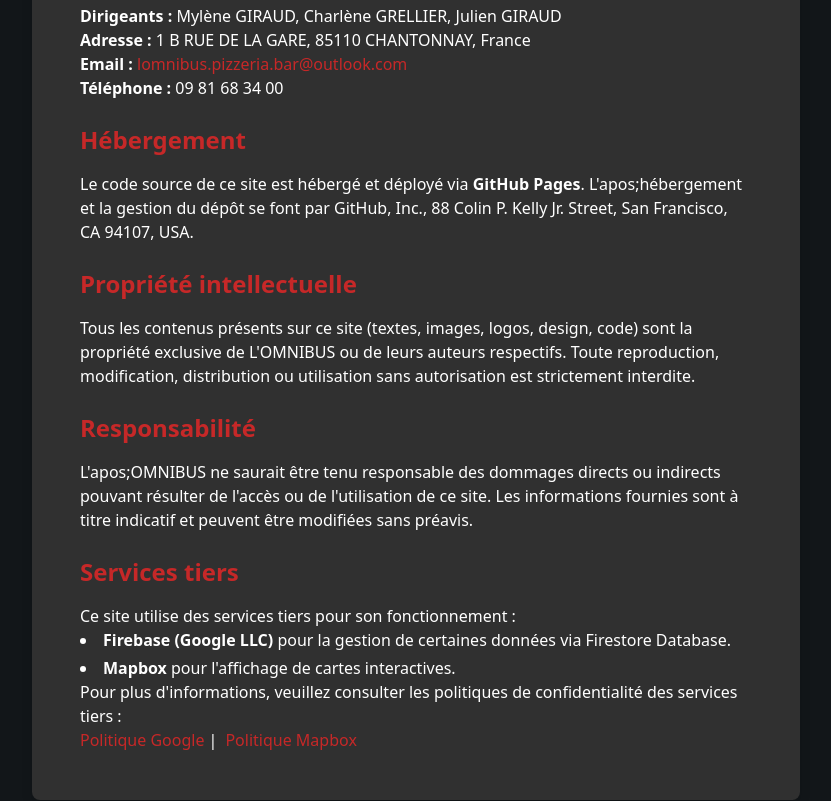
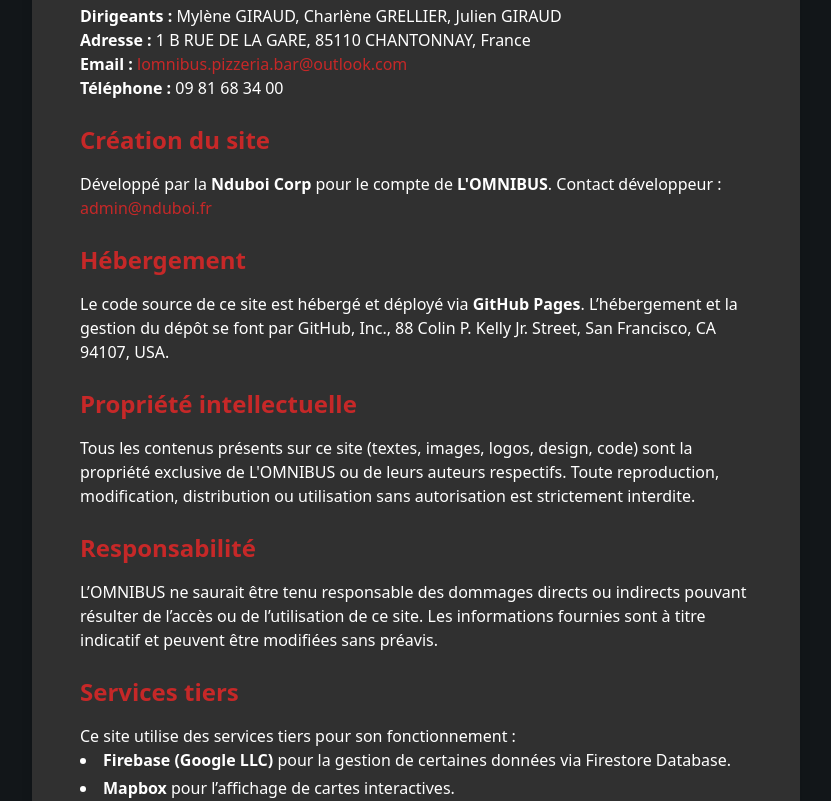
Before and after one commit to nduboi/omnibus.fr, a Next.js app: page /legal in a window 1280 px wide. Shown: the part 405-1206 px from the top of the page, without its empty margins (224-1055 px from the left). Built offline with nearby package versions, Linux system fonts and the light colour scheme.

Commit message:
fix: Update legal page with developer information and correct typographical errors

```diff
--- a/src/app/legal/page.tsx
+++ b/src/app/legal/page.tsx
@@ -1,9 +1,8 @@
+// src/app/legal/page.tsx
 "use client"
 
 import Image from "next/image"
 import { useRouter } from "next/navigation"
-import { Button } from "@/components/ui/button"
-import { ArrowLeft } from "lucide-react"
 import { LegalHeader } from "./components/LegalHeader"
 
 export default function LegalPage() {
@@ -32,12 +31,21 @@
           <p><strong>Téléphone :</strong> 09 81 68 34 00</p>
         </section>
 
+        {/* Création du site */}
+        <section>
+          <h2 className="text-2xl font-semibold mb-4 text-[var(--primary)]">Création du site</h2>
+          <p>
+            Développé par la <strong>Nduboi Corp</strong> pour le compte de <strong>L&apos;OMNIBUS</strong>.
+            Contact développeur : <a href="mailto:admin@nduboi.fr" className="text-[var(--accent)] hover:underline">admin@nduboi.fr</a>
+          </p>
+        </section>
+
         {/* Hébergement */}
         <section>
           <h2 className="text-2xl font-semibold mb-4 text-[var(--primary)]">Hébergement</h2>
           <p>
             Le code source de ce site est hébergé et déployé via <strong>GitHub Pages</strong>.
-            L&apos;apos;hébergement et la gestion du dépôt se font par GitHub, Inc., 88 Colin P. Kelly Jr. Street, San Francisco, CA 94107, USA.
+            L’hébergement et la gestion du dépôt se font par GitHub, Inc., 88 Colin P. Kelly Jr. Street, San Francisco, CA 94107, USA.
           </p>
         </section>
 
@@ -54,7 +62,7 @@
         <section>
           <h2 className="text-2xl font-semibold mb-4 text-[var(--primary)]">Responsabilité</h2>
           <p>
-            L&apos;apos;OMNIBUS ne saurait être tenu responsable des dommages directs ou indirects pouvant résulter de l&apos;accès ou de l&apos;utilisation de ce site.
+            L’OMNIBUS ne saurait être tenu responsable des dommages directs ou indirects pouvant résulter de l’accès ou de l’utilisation de ce site.
             Les informations fournies sont à titre indicatif et peuvent être modifiées sans préavis.
           </p>
         </section>
@@ -67,10 +75,10 @@
           </p>
           <ul className="list-disc list-inside space-y-1">
             <li><strong>Firebase (Google LLC)</strong> pour la gestion de certaines données via Firestore Database.</li>
-            <li><strong>Mapbox</strong> pour l&apos;affichage de cartes interactives.</li>
+            <li><strong>Mapbox</strong> pour l’affichage de cartes interactives.</li>
           </ul>
           <p>
-            Pour plus d&apos;informations, veuillez consulter les politiques de confidentialité des services tiers :
+            Pour plus d’informations, veuillez consulter les politiques de confidentialité des services tiers :
             <br />
             <a href="https://policies.google.com/privacy" target="_blank" rel="noopener noreferrer" className="text-[var(--accent)] hover:underline">Politique Google</a> |
             <a href="https://www.mapbox.com/legal/privacy" target="_blank" rel="noopener noreferrer" className="text-[var(--accent)] hover:underline ml-2">Politique Mapbox</a>
```
